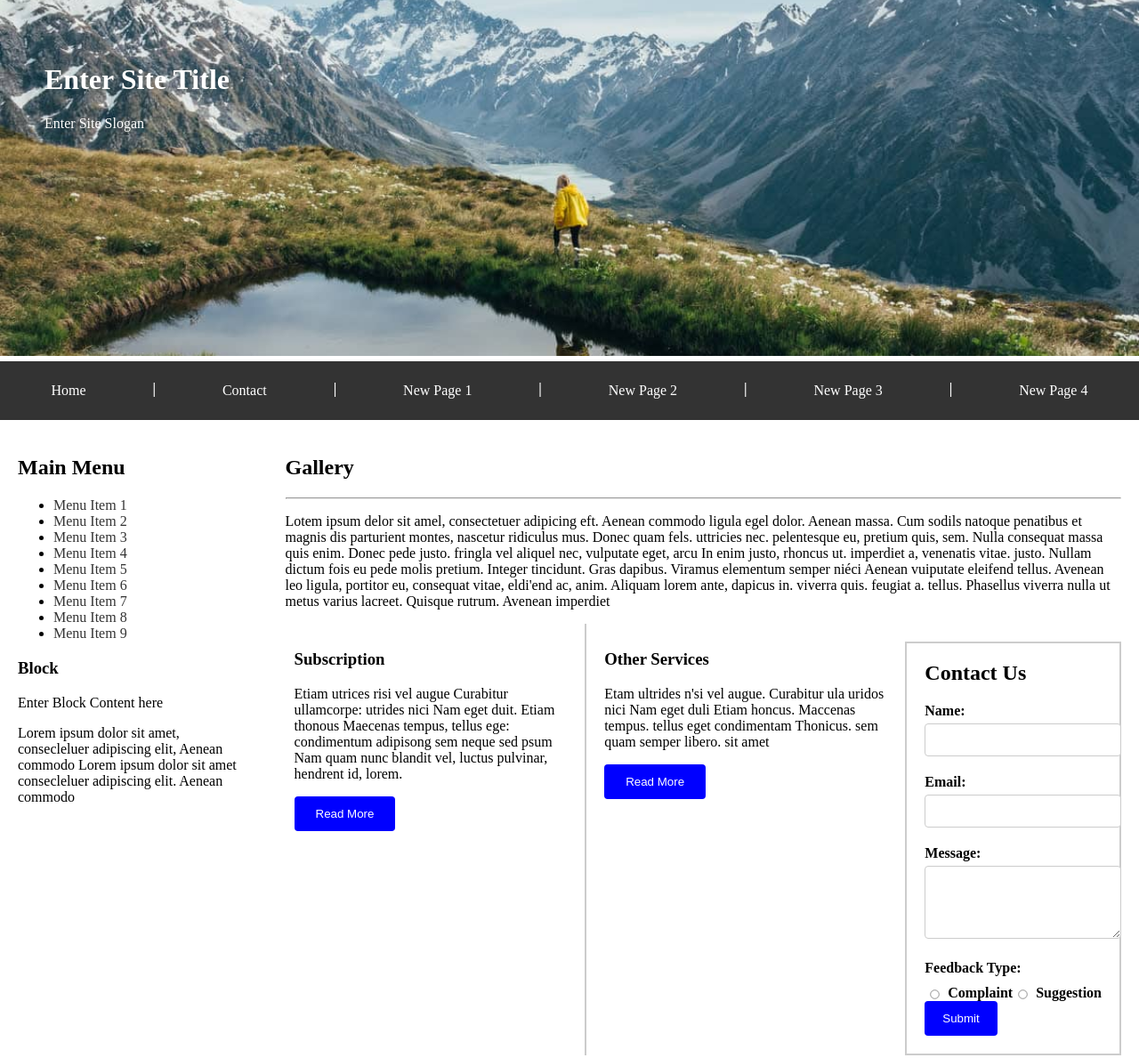
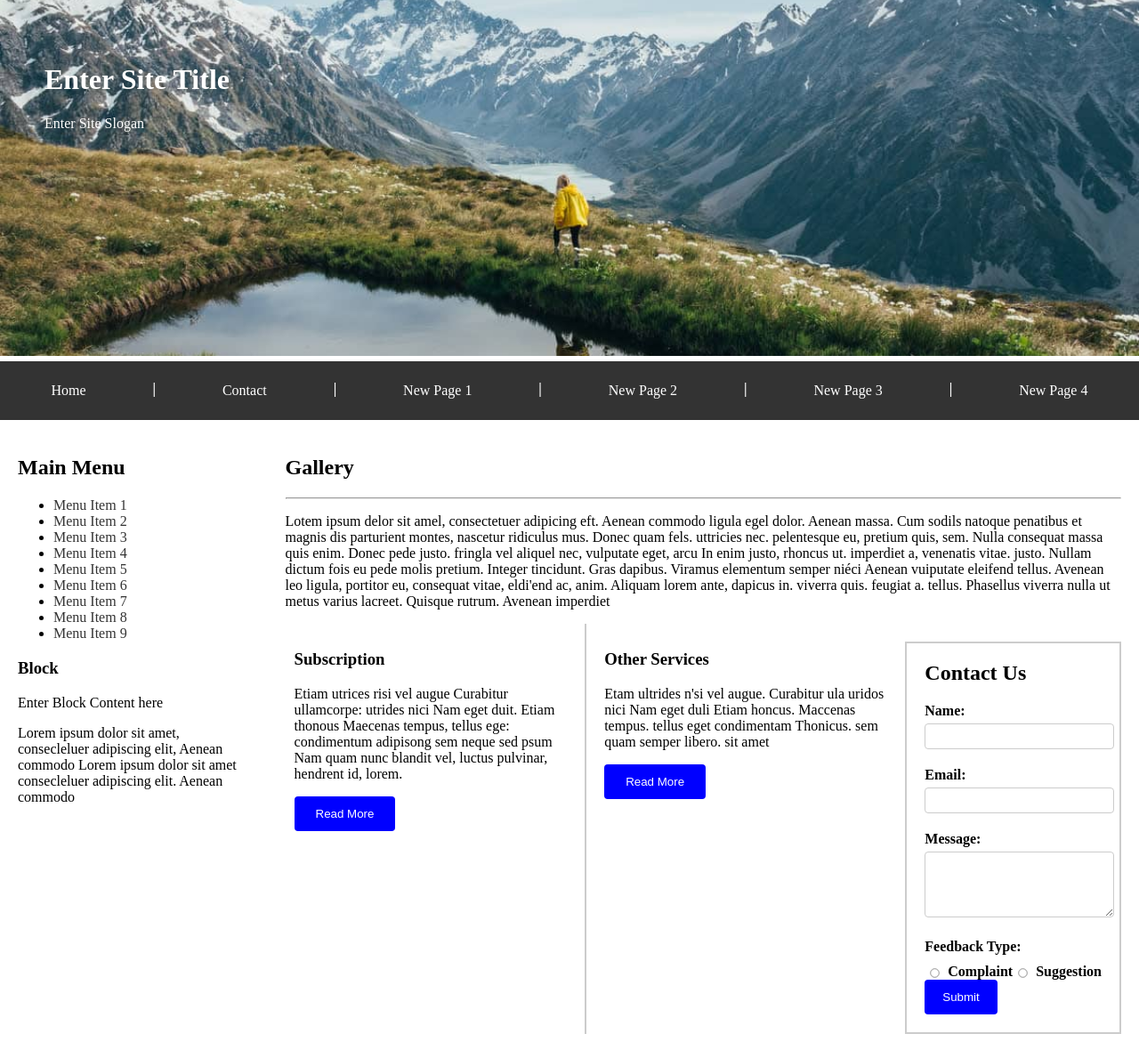
Before and after one commit to rafikhawshar/Html-challenge, a plain HTML site: page rafik-hawshar_html3/index.html in a window 1280 px wide. Shown: the top 1189 px of the page at 89% size. Drawn offline with Linux system fonts and the light colour scheme.

Commit message:
changed the padding size

```diff
--- a/rafik-hawshar_html3/style.css
+++ b/rafik-hawshar_html3/style.css
@@ -131,7 +131,7 @@ footer {
   .contact-form input[type="email"],
   .contact-form textarea {
     width: 100%;
-    padding: 10px;
+    padding: 6px;
     margin: 5px 0 20px 0;
     display: inline-block;
     border: 1px solid #ccc;
```
